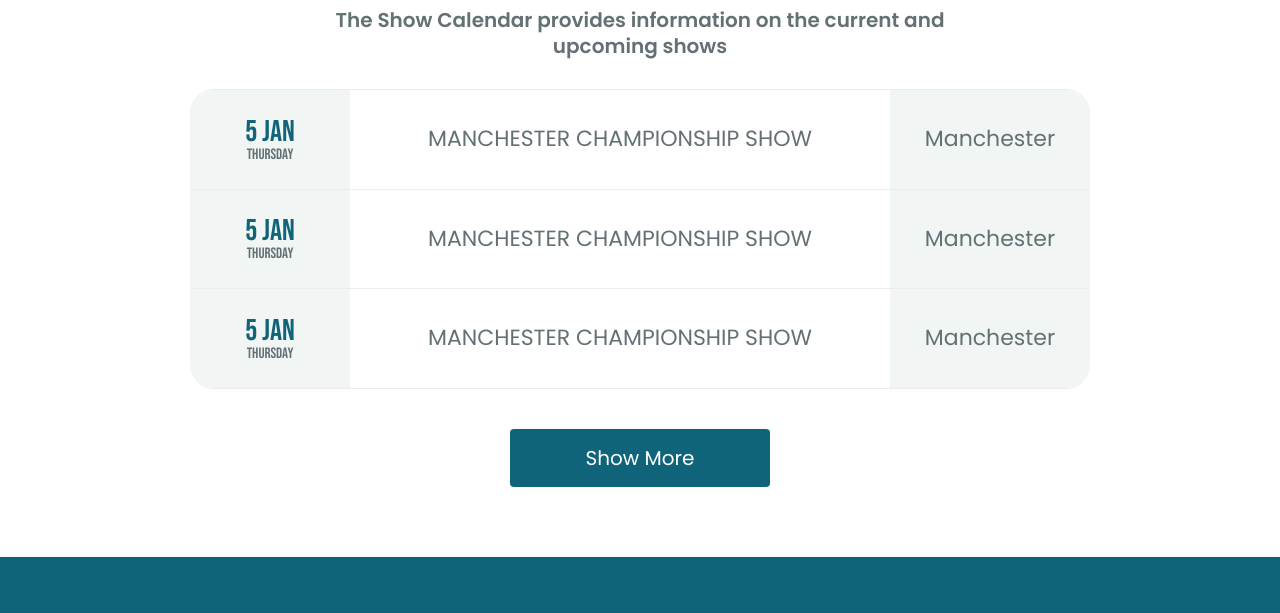
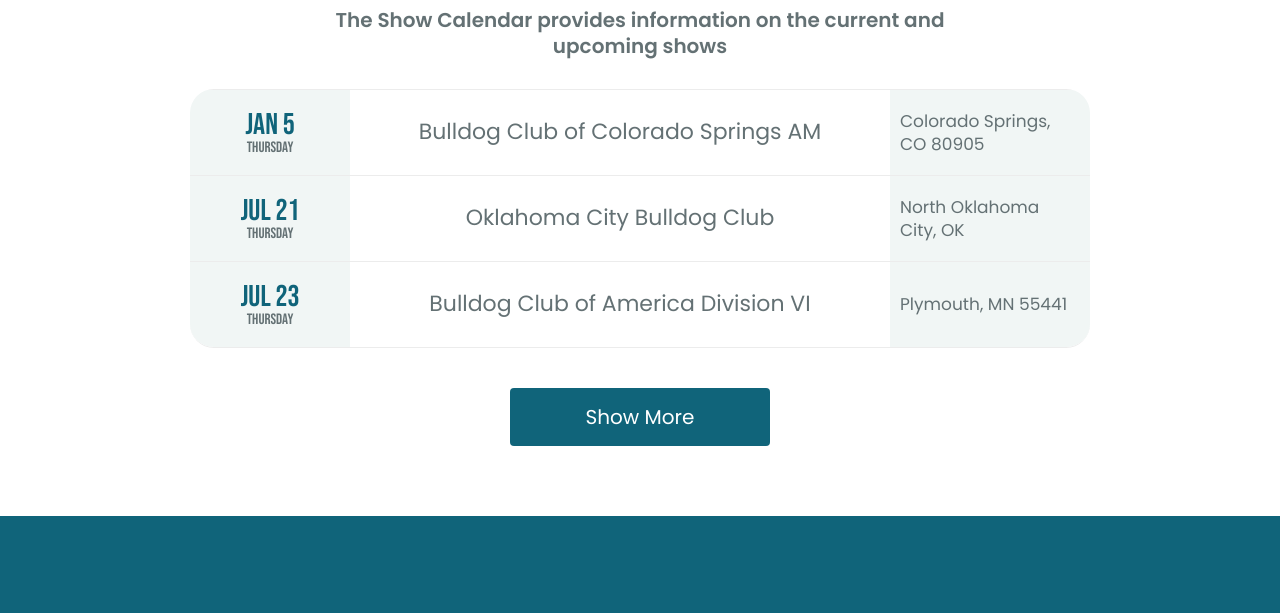
Before and after one commit to oilprint/bulldogclub, a website: page app/show.html in a window 1280 px wide. Shown: the part 919-1532 px from the top of the page. Drawn offline with nearby package versions, Linux system fonts and the light colour scheme; files that its build step writes are made by us from their sources.

Commit message:
added links

```diff
--- a/app/scss/lego/_modal.scss
+++ b/app/scss/lego/_modal.scss
@@ -6,7 +6,7 @@
   top: 0;
   bottom: 0;
   display: flex;
-  z-index: 10;
+  z-index: 100;
   backdrop-filter: blur(1px);
   transition: opacity 0.2s;
 
--- a/app/scss/lego/_show.scss
+++ b/app/scss/lego/_show.scss
@@ -32,10 +32,11 @@
   }
 
   &__list {
-   max-height: 100%;
+    max-height: auto;
+    transition: all 0.4s;
 
     &.hidden {
-     max-height: 0;
+      max-height: 0;
     }
   }
 
@@ -79,15 +80,18 @@
     justify-content: center;
     font-size: 22px;
     flex-grow: 1;
-    padding: 35px;
+    padding: 10px;
   }
 
-  &__city {
+  &__place {
+    padding: 10px;
     display: flex;
-    justify-content: center;
+    text-align: left;
+    justify-content: flex-start;
     align-items: center;
     background-color: $bg-light;
     width: 200px;
+    font-size: 17px;
   }
 
   &__button {
--- a/app/show.html
+++ b/app/show.html
@@ -238,50 +238,55 @@
         <div class="calendar__wrapper">
           <ul class="calendar__list">
             <li class="calendar__item">
-              <a class="calendar__link" href="#">
+              <a class="calendar__link"
+                href="https://bulldogclubofamerica.org/about-bca/local-information/division-iv/bulldog-club-of-colorado-springs/">
+
                 <p class="calendar__data">
-                  5 Jan
+                  Jan 5
                   <span class="calendar__day">
                     Thursday
                   </span>
                 </p>
                 <p class="calendar__event">
-                  MANCHESTER CHAMPIONSHIP SHOW
+                  Bulldog Club of Colorado Springs AM
                 </p>
-                <p class="calendar__city">
-                  Manchester
+                <p class="calendar__place">
+                   Colorado Springs, CO 80905
                 </p>
               </a>
             </li>
             <li class="calendar__item">
-              <a class="calendar__link" href="#">
-                <p class="calendar__data">
-                  5 Jan
+              <a class="calendar__link"
+                href="https://bulldogclubofamerica.org/about-bca/local-information/division-iv/bulldog-club-of-colorado-springs/">
+                <time class="calendar__data" datetime="2023-07-21">
+                  Jul 21
                   <span class="calendar__day">
                     Thursday
                   </span>
+                </time>
+
+                <p class="calendar__event">
+                  Oklahoma City Bulldog Club
                 </p>
-                <p class="calendar__event">
-                  MANCHESTER CHAMPIONSHIP SHOW
-                </p>
-                <p class="calendar__city">
-                  Manchester
+                <p class="calendar__place">
+                  North Oklahoma City, OK
                 </p>
               </a>
             </li>
             <li class="calendar__item">
-              <a class="calendar__link" href="#">
-                <p class="calendar__data">
-                  5 Jan
+              <a class="calendar__link"
+                href="https://bulldogclubofamerica.org/about-bca/local-information/division-vi/">
+                <time class="calendar__data" datetime="2023-07-23">
+                  Jul 23
                   <span class="calendar__day">
                     Thursday
                   </span>
-                </p>
+                </time>
+
                 <p class="calendar__event">
-                  MANCHESTER CHAMPIONSHIP SHOW
-                </p>
-                <p class="calendar__city">
-                  Manchester
+                  Bulldog Club of America Division VI
+                <p class="calendar__place">
+                  Plymouth, MN 55441
                 </p>
               </a>
             </li>
@@ -290,34 +295,39 @@
           <ul class="calendar__list hidden" data-show>
 
             <li class="calendar__item" >
-              <a class="calendar__link" href="#">
-                <p class="calendar__data">
-                  5 Jan
+              <a class="calendar__link"
+                href="https://bulldogclubofamerica.org/about-bca/local-information/division-iv/bulldog-club-of-colorado-springs/">
+
+                <time class="calendar__data" datetime="2023-01-05">
+                 Jan 5
                  <span class="calendar__day">
                    Thursday
                  </span>
+                </time>
+
+                <p class="calendar__event">
+                  	Bulldog Club of Central Iowa
                 </p>
-                <p class="calendar__event">
-                  MANCHESTER CHAMPIONSHIP SHOW
-                </p>
-                <p class="calendar__city">
-                  Manchester
+                <p class="calendar__place">
+                  Amana, IA 52203
                 </p>
               </a>
             </li>
             <li class="calendar__item">
-              <a class="calendar__link" href="#">
-                <p class="calendar__data">
-                  5 Jan
+              <a class="calendar__link"
+                href="https://bulldogclubofamerica.org/about-bca/local-information/division-iv/bulldog-club-of-colorado-springs/">
+                 <time class="calendar__data" datetime="2023-09-01">
+                   Sep 1
                    <span class="calendar__day">
                      Thursday
                    </span>
+                 </time>
+
+                <p class="calendar__event">
+                  Bulldog Club of America Division IV
                 </p>
-                <p class="calendar__event">
-                  MANCHESTER CHAMPIONSHIP SHOW
-                </p>
-                <p class="calendar__city">
-                  Manchester
+                <p class="calendar__place">
+                  Amana, Iowa 52203
                 </p>
               </a>
             </li>
```
Also changed, not shown: app/index.html (+6 -6 lines). Lines whose indentation alone changed are shown as unchanged.
